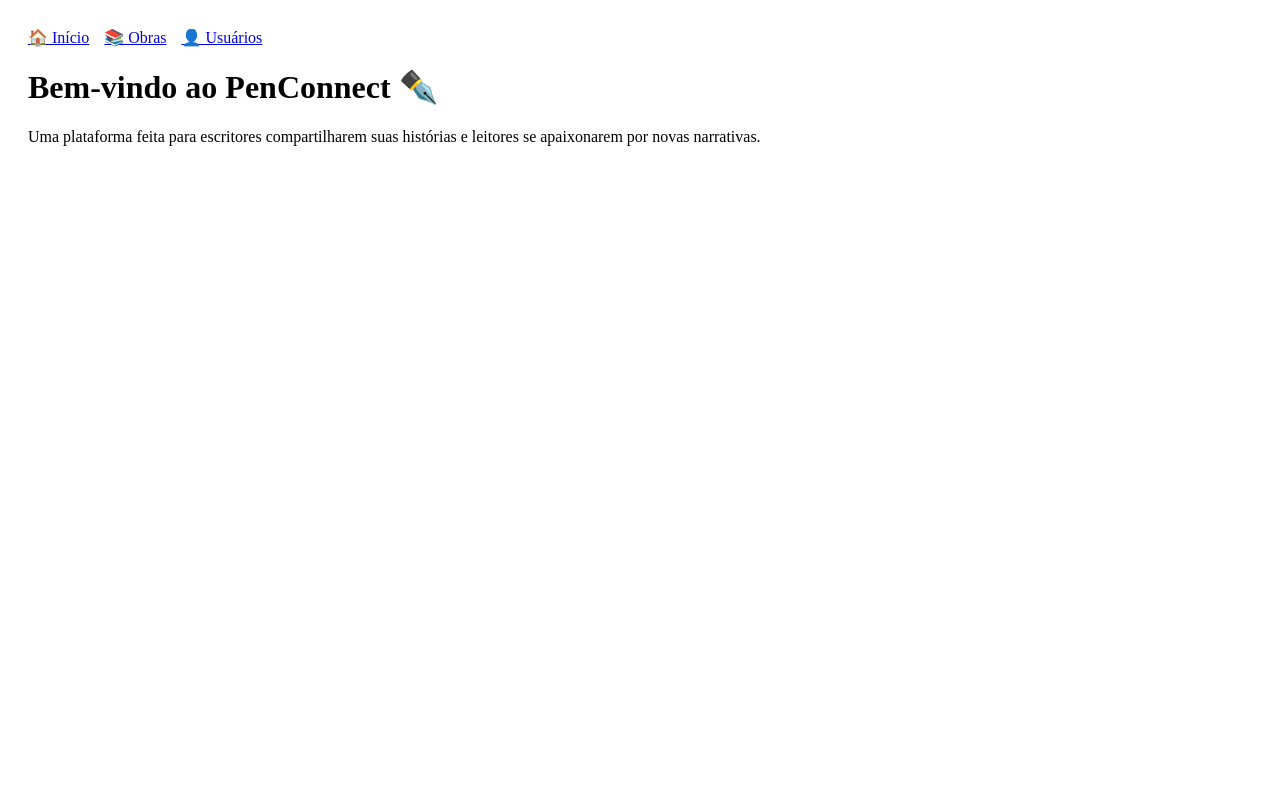
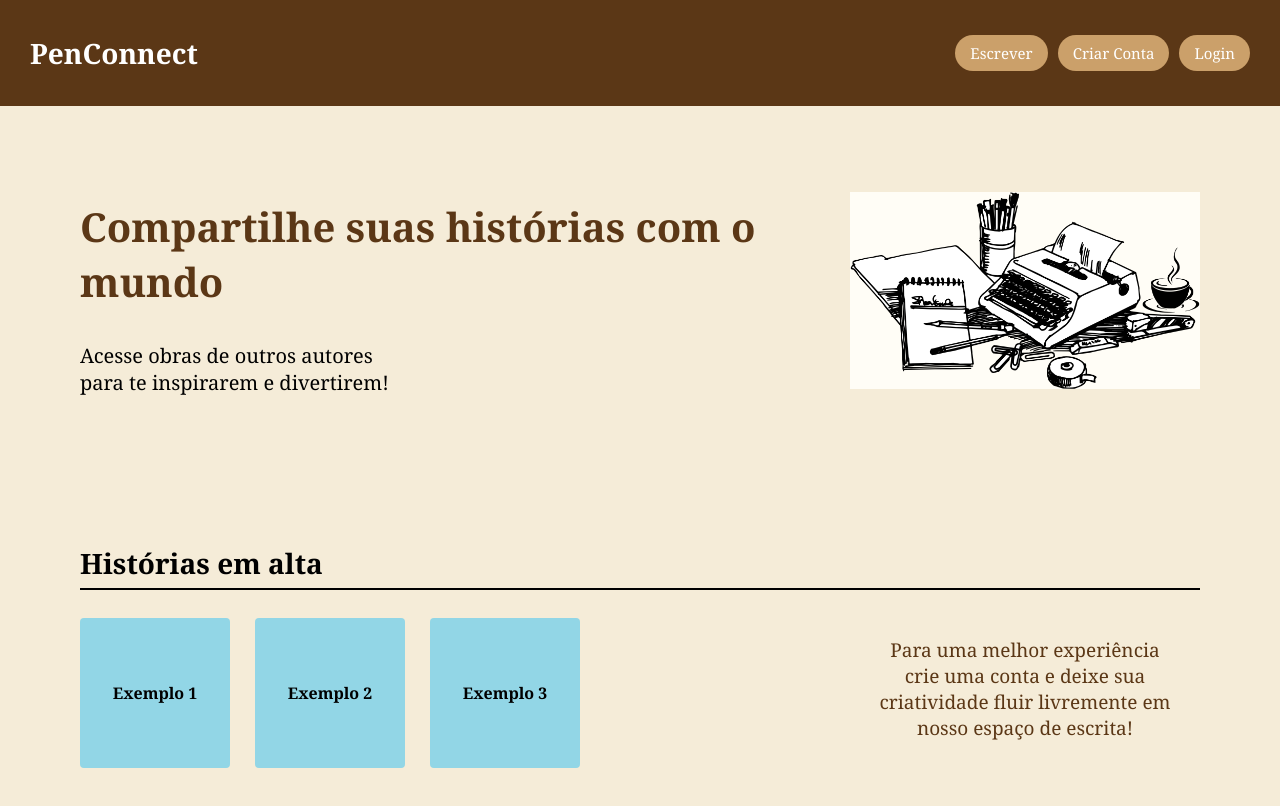
Before and after one commit to diogomador/PenConnect, a React (Vite) app in the folder frontend/: page / in a window 1280 px wide. Built offline with nearby package versions, Linux system fonts and the light colour scheme.

Commit message:
Criação do Css das páginas principais

```diff
--- a/frontend/src/App.jsx
+++ b/frontend/src/App.jsx
@@ -1,24 +1,21 @@
-import { BrowserRouter as Router, Routes, Route, Link } from "react-router-dom";
-import Obras from "./pages/Obras";
-import Usuarios from "./pages/Usuarios";
+import { BrowserRouter as Router, Routes, Route } from "react-router-dom";
 import Home from "./pages/Home";
+import Login from "./pages/Login";
+import Cadastro from "./pages/Cadastro";
+import Escrever from "./pages/Escrever";
+import Header from "./components/Header";
 
 export default function App() {
   return (
     <Router>
-      <div style={{ fontFamily: "Playfair Display, serif", padding: "20px" }}>
-        <nav style={{ marginBottom: "20px" }}>
-          <Link to="/" style={{ marginRight: "15px" }}>🏠 Início</Link>
-          <Link to="/obras" style={{ marginRight: "15px" }}>📚 Obras</Link>
-          <Link to="/usuarios">👤 Usuários</Link>
-        </nav>
+      <Header />
 
-        <Routes>
-          <Route path="/" element={<Home />} />
-          <Route path="/obras" element={<Obras />} />
-          <Route path="/usuarios" element={<Usuarios />} />
-        </Routes>
-      </div>
+      <Routes>
+        <Route path="/" element={<Home />} />
+        <Route path="/login" element={<Login />} />
+        <Route path="/cadastro" element={<Cadastro />} />
+        <Route path="/escrever" element={<Escrever />} />
+      </Routes>
     </Router>
   );
 }
--- /dev/null
+++ b/frontend/src/components/Header.css
@@ -0,0 +1,40 @@
+/* HEADER */
+.header {
+  display: flex;
+  justify-content: space-between;
+  align-items: center;
+  padding: 15px 30px;
+  background: #5b3716;
+  color: #fff;
+}
+
+.logo {
+  font-size: 28px;
+  font-weight: bold;
+}
+
+.nav-buttons button {
+  margin-left: 10px;
+  padding: 8px 15px;
+  border: none;
+  border-radius: 20px;
+  background: #cba06a;
+  font-size: 15px;
+  cursor: pointer;
+}
+
+.menu .menu-btn {
+  margin-left: 10px;
+  padding: 8px 15px;
+  border: none;
+  border-radius: 20px;
+  background: #cba06a;
+  font-size: 15px;
+  color: #fff;
+  text-decoration: none;
+  cursor: pointer;
+}
+
+.menu .menu-btn:hover {
+  background: #b5895a;
+}
--- /dev/null
+++ b/frontend/src/components/Header.jsx
@@ -0,0 +1,16 @@
+import { Link } from "react-router-dom";
+import "./Header.css";
+
+export default function Header() {
+  return (
+    <header className="header">
+      <h1 className="logo">PenConnect</h1>
+
+      <nav className="menu">
+        <Link to="/escrever" className="menu-btn">Escrever</Link>
+        <Link to="/cadastro" className="menu-btn">Criar Conta</Link>
+        <Link to="/login" className="menu-btn">Login</Link>
+      </nav>
+    </header>
+  );
+}
--- a/frontend/src/components/api.js
+++ b/frontend/src/components/api.js
@@ -1,9 +1,7 @@
 import axios from "axios";
 
 const api = axios.create({
-  baseURL: "http://127.0.0.1:8001", // backend FastAPI
+  baseURL: "http://127.0.0.1:8000", // backend FastAPI
 });
 
 export default api;
-
-// TODO: Ajustar o CORS para produção
--- /dev/null
+++ b/frontend/src/pages/Cadastro.jsx
@@ -0,0 +1,13 @@
+export default function Cadastro() {
+  return (
+    <div style={{ padding: "20px" }}>
+      <h2>Criar Conta</h2>
+      <form>
+        <input type="text" placeholder="Nome" /><br/><br/>
+        <input type="email" placeholder="Email" /><br/><br/>
+        <input type="password" placeholder="Senha" /><br/><br/>
+        <button>Criar Conta</button>
+      </form>
+    </div>
+  );
+}
--- /dev/null
+++ b/frontend/src/pages/Escrever.jsx
@@ -0,0 +1,8 @@
+export default function Escrever() {
+  return (
+    <div style={{ padding: "20px" }}>
+      <h2>Página de Escrita</h2>
+      <p>Aqui o usuário poderá escrever sua história futuramente.</p>
+    </div>
+  );
+}
--- /dev/null
+++ b/frontend/src/pages/Home.css
@@ -0,0 +1,67 @@
+body {
+  margin: 0;
+  font-family: Georgia, serif;
+  background: #f5ecd8;
+}
+
+/* HERO */
+.hero {
+  display: flex;
+  justify-content: space-between;
+  align-items: center;
+  padding: 60px 80px;
+}
+
+.hero-text h2 {
+  font-size: 40px;
+  color: #5b3716;
+}
+
+.hero-text p {
+  font-size: 20px;
+  margin-top: 10px;
+}
+
+.hero-img {
+  width: 350px;
+}
+
+/* HISTÓRIAS EM ALTA */
+.stories {
+  padding: 40px 80px;
+}
+
+.stories h3 {
+  font-size: 28px;
+  border-bottom: 2px solid #000;
+  padding-bottom: 6px;
+}
+
+.stories-area {
+  display: flex;
+  justify-content: space-between;
+  margin-top: 20px;
+}
+
+.cards {
+  display: flex;
+  gap: 25px;
+}
+
+.card {
+  width: 150px;
+  height: 150px;
+  background: #92d6e6;
+  display: flex;
+  align-items: center;
+  justify-content: center;
+  border-radius: 4px;
+  font-weight: bold;
+}
+
+.side-text {
+  width: 350px;
+  font-size: 19px;
+  text-align: center;
+  color: #5b3716;
+}
--- a/frontend/src/pages/Home.jsx
+++ b/frontend/src/pages/Home.jsx
@@ -1,11 +1,43 @@
+import { Link } from "react-router-dom";
+import './Home.css';
+import maquinaDeEscrever from '../assets/img/maquina-de-escrever.png';
 export default function Home() {
   return (
-    <div>
-      <h1>Bem-vindo ao PenConnect ✒️</h1>
-      <p>
-        Uma plataforma feita para escritores compartilharem suas histórias e
-        leitores se apaixonarem por novas narrativas.
-      </p>
+    <div className="home-container">
+
+      {/* HERO */}
+      <section className="hero">
+        <div className="hero-text">
+          <h2>Compartilhe suas histórias com o mundo</h2>
+          <p>Acesse obras de outros autores<br/>para te inspirarem e divertirem!</p>
+        </div>
+
+        <img
+          src= {maquinaDeEscrever}
+          alt="Escrita"
+          className="hero-img"
+        />
+      </section>
+
+      {/* HISTÓRIAS EM ALTA */}
+      <section className="stories">
+        <h3>Histórias em alta</h3>
+
+        <div className="stories-area">
+          <div className="cards">
+            <div className="card">Exemplo 1</div>
+            <div className="card">Exemplo 2</div>
+            <div className="card">Exemplo 3</div>
+          </div>
+
+          <p className="side-text">
+            Para uma melhor experiência<br/>
+            crie uma conta e deixe sua<br/>
+            criatividade fluir livremente em<br/>
+            nosso espaço de escrita!
+          </p>
+        </div>
+      </section>
     </div>
   );
 }
--- /dev/null
+++ b/frontend/src/pages/Login.jsx
@@ -0,0 +1,12 @@
+export default function Login() {
+  return (
+    <div style={{ padding: "20px" }}>
+      <h2>Login</h2>
+      <form>
+        <input type="email" placeholder="Email" /><br/><br/>
+        <input type="password" placeholder="Senha" /><br/><br/>
+        <button>Entrar</button>
+      </form>
+    </div>
+  );
+}
```
Also changed, not shown: frontend/src/assets/img/maquina-de-escrever.png (added).
